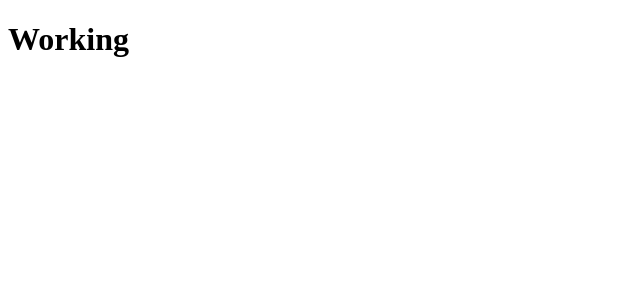
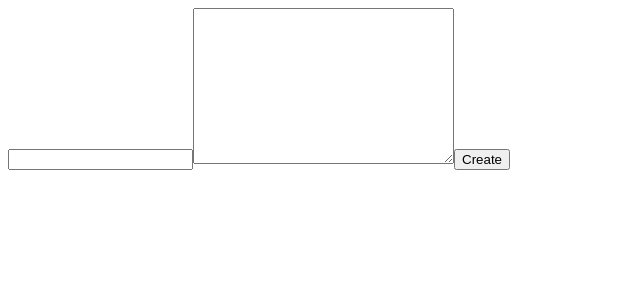
Before and after one commit to JuanerArg/TP-Blog, a React (Vite) app: page /create in a window 1280 px wide. Shown: the top 300 px of the page, without its empty margins (0-640 px from the left). Built offline with nearby package versions, Linux system fonts and the light colour scheme.

Commit message:
Recupero lo q hicimos en clase - falta arreglar lo de /post

```diff
--- a/src/App.jsx
+++ b/src/App.jsx
@@ -1,10 +1,40 @@
+import { useState } from 'react';
+import { useEffect } from 'react';
+import { Router, Route, Link, useParams } from 'react-router-dom';
+
 function App() {
 
-  return (
-    <>
-      <h1>Working</h1>
-    </>
-  )
+ const [posts, setPost] = useState([])
+
+  useEffect(() => {
+    let jsonPost = localStorage.getItem("posts")
+    if (jsonPost) {
+      let newPost = JSON.parse(jsonPost);
+      setPost(newPost);
+      console.log(newPost)
+      }
+    },[])
+
+    return (
+      <>
+        <Link to="/create">Create a Post</Link>
+        <ul>
+        {
+          posts.map((post, i) => (
+              <li key={i}>
+                <Link to={`/post/${i}`}>
+                  <strong>{post.title}</strong>
+                </Link>
+
+
+              </li>
+            )
+          )
+        }
+        </ul>
+
+      </>
+    )
 }
 
 export default App
--- /dev/null
+++ b/src/CreatePost.jsx
@@ -0,0 +1,41 @@
+import {useState, useEffect} from 'react'
+
+const CreatePost = () =>{
+    const [title, setTitle] = useState('')
+    const [paragraph, setParagraph] = useState('')
+    const [post, setPost] = useState([])
+
+    useEffect(() => {
+        let jsonPost = JSON.parse(localStorage.getItem('posts'))
+        if (jsonPost) setPost(jsonPost)
+    },[])
+
+    const handleSubmit = (e) =>{
+        e.preventDefault()
+        let input = { title: title, paragraph: paragraph };
+        let newPost = [...post, input];
+        setPost(newPost);
+        localStorage.setItem('posts', JSON.stringify(newPost));
+        console.log(newPost)
+        setParagraph('')
+        setTitle('')
+    }
+
+    return(
+        <>
+        <form onSubmit={handleSubmit}>
+            <input type="text" value={title} onChange={e => setTitle(e.target.value)}/>
+            <textarea
+              cols="30"
+              rows="10"
+              onChange={e => setParagraph(e.target.value)}
+              value={paragraph}
+            />
+
+
+            <button type="submit">Create</button>
+        </form>
+        </>
+    )
+}
+export default CreatePost
--- /dev/null
+++ b/src/PostPage.jsx
@@ -0,0 +1,35 @@
+import { useParams } from "react-router-dom"
+import Markdown from 'react-markdown';
+import remarkGfm from 'remark-gfm';
+import {useState, useEffect} from 'react'
+
+
+const PostPage = () =>{
+    let {id} = useParams();
+
+
+    const [posts, setPost] = useState([])
+
+
+    useEffect(() => {
+      let jsonPost = localStorage.getItem("posts")
+      if (jsonPost) {
+        let newPost = JSON.parse(jsonPost);
+        setPost(newPost);
+        console.log(newPost)
+        }
+      },[])
+
+
+      let post = posts.filter((elem, i) => i === id)
+      console.log(post[0])
+
+
+    return(
+        <>
+        <h1>{post[0].title}</h1>
+        <Markdown remarkPlugins={[remarkGfm]}>{post[0].paragraph}</Markdown>
+        </>
+    )
+}
+export default PostPage
--- a/src/main.jsx
+++ b/src/main.jsx
@@ -1,10 +1,25 @@
 import React from 'react'
 import ReactDOM from 'react-dom/client'
 import App from './App.jsx'
+import CreatePost from './CreatePost.jsx'
+import PostPage from './PostPage.jsx'
+
+
+import {
+  BrowserRouter,
+  Routes,
+  Route
+} from 'react-router-dom';
 
 
 ReactDOM.createRoot(document.getElementById('root')).render(
   <React.StrictMode>
-    <App />
+    <BrowserRouter>
+      <Routes>
+        <Route exact path='/' element={<App />} />
+        <Route exact path='/create' element={<CreatePost />} />
+        <Route exact path='/post/:id' element={<PostPage />} />
+      </Routes>
+    </BrowserRouter>
   </React.StrictMode>,
 )
```
